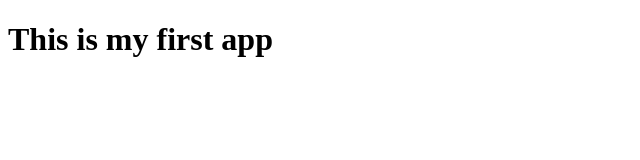
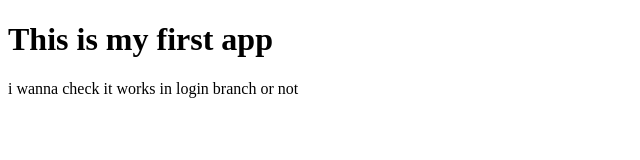
Before and after one commit to sawankumartak/myappsample, a plain HTML site: page index.html in a window 1280 px wide. Shown: the whole page, without its empty margins (0-640 px from the left). Drawn offline with Linux system fonts and the light colour scheme.

Commit message:
branch login index file modified test

```diff
--- a/index.html
+++ b/index.html
@@ -8,5 +8,6 @@
 </head>
 <body>
   <h1>This is my first app</h1>
+  <p>i wanna check it works in login branch or not</p>
 </body>
 </html>
```
